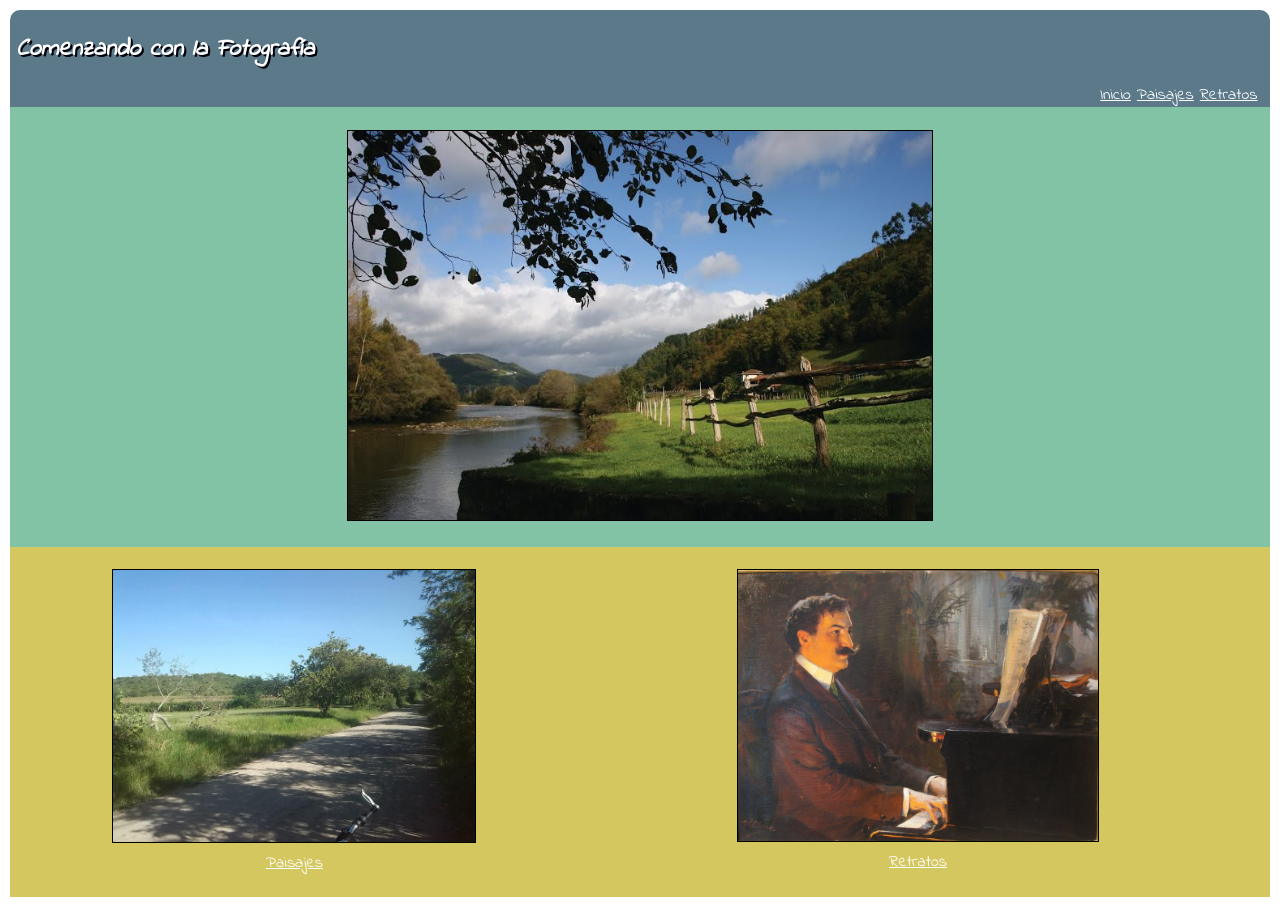
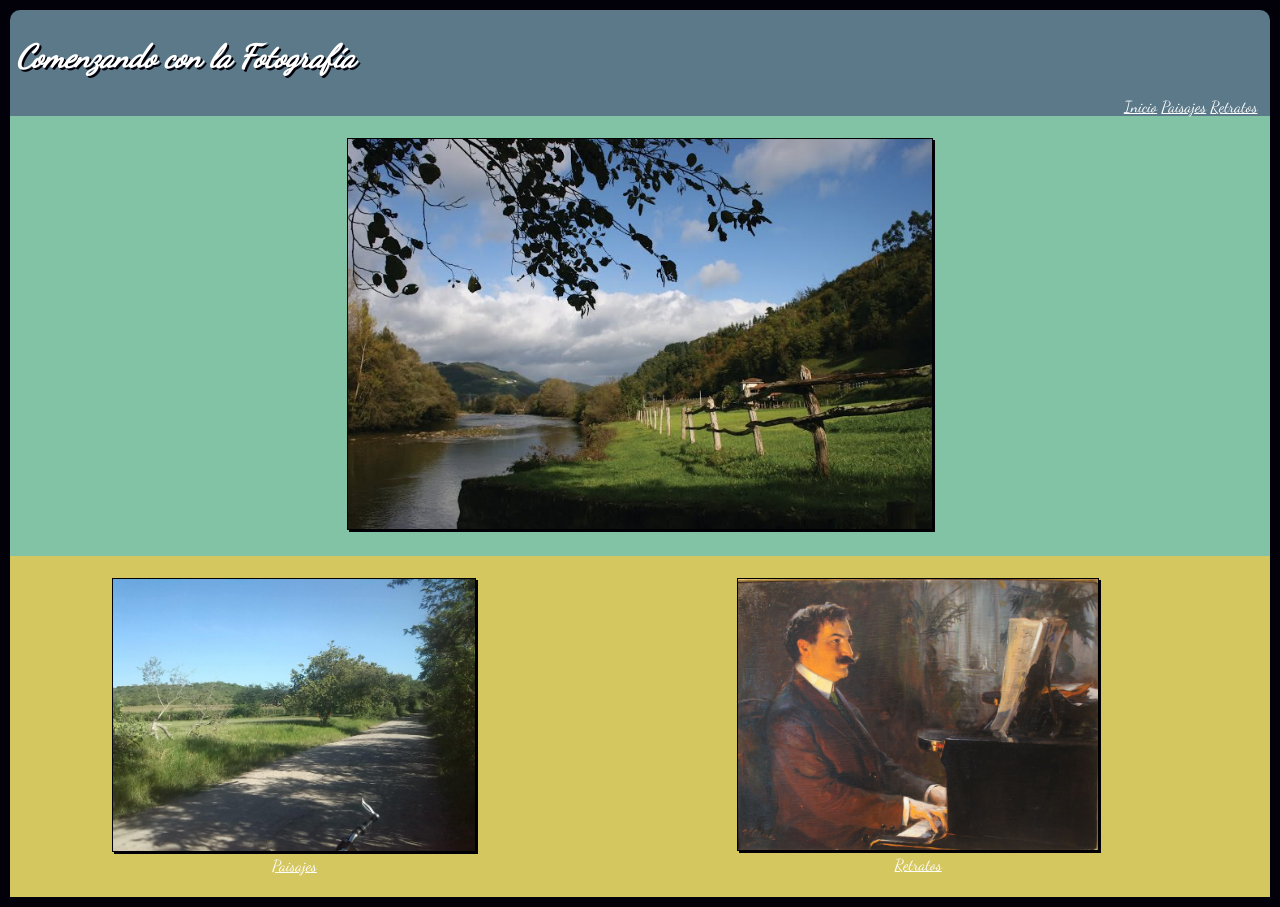
Before and after one commit to JuanRS12/proyecto_final_css, a plain HTML site: page index.html in a window 1280 px wide. Drawn offline with Linux system fonts and the light colour scheme.

Commit message:
inclusion condiciones generales

```diff
--- a/css/estilos.css
+++ b/css/estilos.css
@@ -1,6 +1,23 @@
+@media (min-width:721px)/*desktop*/{
+.contenido{
+    text-align: center;
+  }
+}
+
+@@media (min-width:420px) and (max-width:720px)/*movil*/ {
+
+}
+
+
 body{
   margin: 10px;
+  background-color: #02010a;
 }
+
+img{
+  box-shadow: 2px 2px #02010a;
+}
+
 header{
   background-color: #5b7989;
   color: white;
@@ -10,15 +27,15 @@ header{
   padding-top: 0.5%;
 }
 header h1{
-  font-size: 1.5em;
-  font-family: "Indie Flower";
+  font-size: 2em;
+  font-family: "Dancing Script";
   font-style: italic;
   text-shadow: 2px 2px #02010a;
   text-decoration: none;
 }
 
 nav {
-  font-family: "Indie Flower";
+  font-family: "Dancing Script";
   text-align: right;
   padding-right: 1%;
 }
@@ -52,7 +69,7 @@ figcaption {
   display: flex;
   flex-direction: row;
   justify-content: space-around;
-  font-family: "Indie Flower";
+  font-family: "Dancing Script";
   color: white;
   text-align: center;
 }
--- a/index.html
+++ b/index.html
@@ -6,10 +6,11 @@
     <meta name="description" content="proyecto_final_css">
     <meta name="viewport" content="width=device-width, user-scalable=no initial-scale=1.0">
     <link rel="stylesheet" href="css/estilos.css">
-    <link href="https://fonts.googleapis.com/css?family=Indie+Flower" rel="stylesheet">
+    <link href="https://fonts.googleapis.com/css?family=Dancing+Script" rel="stylesheet">
     <title>Proyecto Final CSS</title>
   </head>
   <body>
+    <div class="contenido">
       <header>
         <head>
           <h1>Comenzando con la Fotografía</h1>
@@ -40,5 +41,6 @@
             </figure>
           </div>
       </div>
+    </div>
   </body>
 </html>
```
Lines whose indentation alone changed are shown as unchanged.
